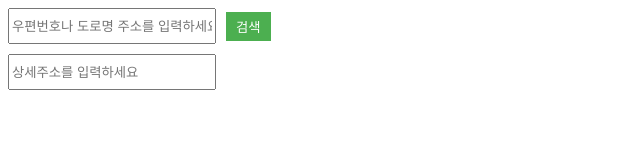
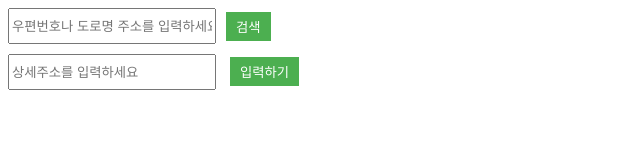
Before and after one commit to wellthycreater/search, a plain HTML site: page index.html in a window 1280 px wide. Shown: the whole page, without its empty margins (0-640 px from the left). Drawn offline with Linux system fonts and the light colour scheme.

Commit message:
Update index.html

```diff
--- a/index.html
+++ b/index.html
@@ -40,6 +40,7 @@
         <button id="searchButton">검색</button>
      </div>
         <input type="text" id="searchInput" placeholder="상세주소를 입력하세요">
+        <button id="searchButton">입력하기</button>
     <div id="resultBox">
         <p id="resultText"></p>
     </div>
```
